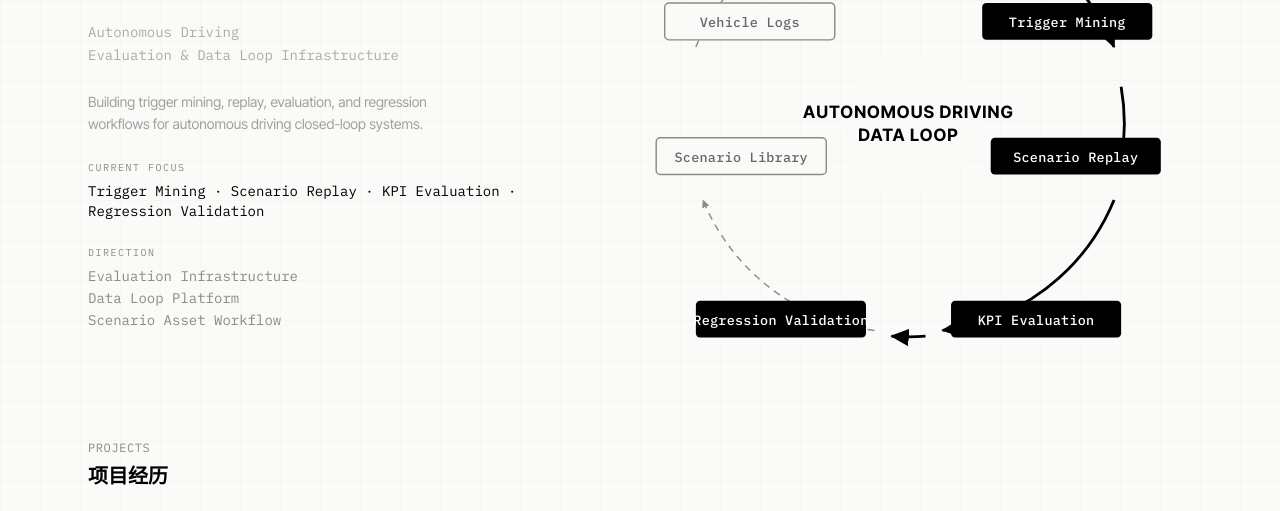
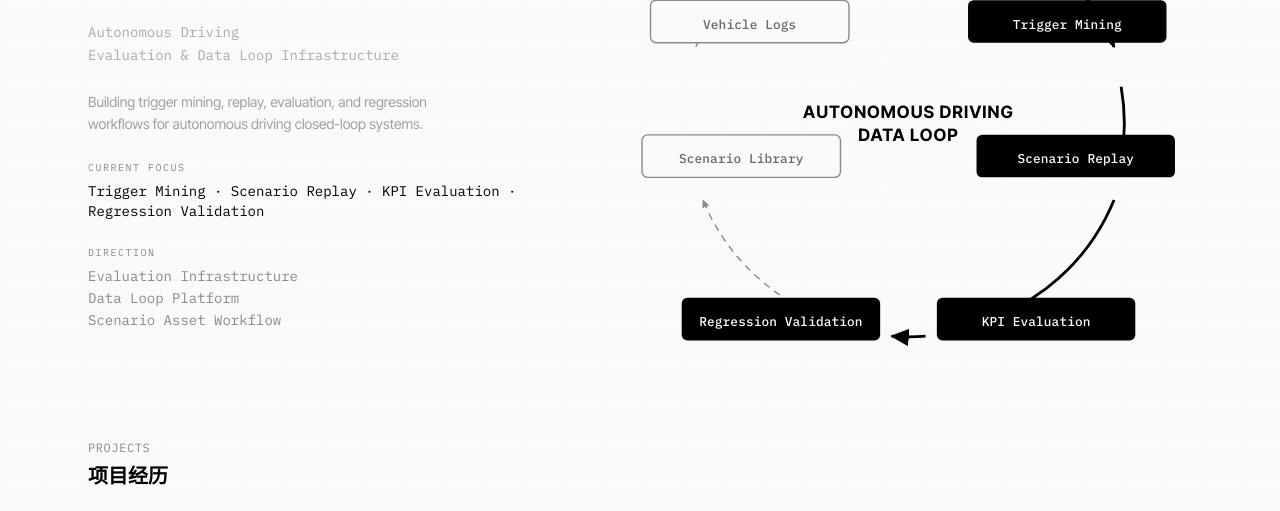
Before and after one commit to cola1917/cola1917.github.io, an Astro site in the folder website/: page / in a window 1280 px wide. Shown: the part 240-751 px from the top of the page. Built offline with nearby package versions, Linux system fonts and the light colour scheme; Astro itself is replaced by a stand-in of ours.

Commit message:
Enlarge loop nodes to 140x30, tighten mono letter-spacing

```diff
--- a/website/src/components/ClosedLoopDiagram.astro
+++ b/website/src/components/ClosedLoopDiagram.astro
@@ -18,7 +18,7 @@
       xmlns="http://www.w3.org/2000/svg"
     >
       <style>
-        .nl  { font-family: 'IBM Plex Mono', monospace; font-size: 9.5px; font-weight: 500; letter-spacing: 0.02em; }
+        .nl  { font-family: 'IBM Plex Mono', monospace; font-size: 9px; font-weight: 500; letter-spacing: 0.01em; }
         .ct  { font-family: 'Inter Tight', sans-serif; font-weight: 700; font-size: 12px; letter-spacing: 0.06em; text-transform: uppercase; }
       </style>
 
@@ -73,33 +73,33 @@
       <text x="200" y="196" text-anchor="middle" class="ct" fill="#000">Autonomous Driving</text>
       <text x="200" y="212" text-anchor="middle" class="ct" fill="#000">Data Loop</text>
 
-      <!-- ═══ Focus nodes (black, 120×26) ═══ -->
+      <!-- ═══ Focus nodes (black, 140×30) ═══ -->
 
       <!-- Trigger Mining (top-right) -->
-      <rect x="252" y="115" width="120" height="26" rx="3" fill="#000" />
-      <text x="312" y="132" text-anchor="middle" class="nl" fill="#FFF">Trigger Mining</text>
+      <rect x="242" y="113" width="140" height="30" rx="4" fill="#000" />
+      <text x="312" y="133" text-anchor="middle" class="nl" fill="#FFF">Trigger Mining</text>
 
       <!-- Scenario Replay (right) -->
-      <rect x="258" y="210" width="120" height="26" rx="3" fill="#000" />
-      <text x="318" y="227" text-anchor="middle" class="nl" fill="#FFF">Scenario Replay</text>
+      <rect x="248" y="208" width="140" height="30" rx="4" fill="#000" />
+      <text x="318" y="228" text-anchor="middle" class="nl" fill="#FFF">Scenario Replay</text>
 
       <!-- KPI Evaluation (bottom-right) -->
-      <rect x="230" y="325" width="120" height="26" rx="3" fill="#000" />
-      <text x="290" y="342" text-anchor="middle" class="nl" fill="#FFF">KPI Evaluation</text>
+      <rect x="220" y="323" width="140" height="30" rx="4" fill="#000" />
+      <text x="290" y="343" text-anchor="middle" class="nl" fill="#FFF">KPI Evaluation</text>
 
       <!-- Regression Validation (bottom-left) -->
-      <rect x="50" y="325" width="120" height="26" rx="3" fill="#000" />
-      <text x="110" y="342" text-anchor="middle" class="nl" fill="#FFF">Regression Validation</text>
+      <rect x="40" y="323" width="140" height="30" rx="4" fill="#000" />
+      <text x="110" y="343" text-anchor="middle" class="nl" fill="#FFF">Regression Validation</text>
 
-      <!-- ═══ Context nodes (white/gray, 120×26) ═══ -->
+      <!-- ═══ Context nodes (white/gray, 140×30) ═══ -->
 
       <!-- Vehicle Logs (top-left) -->
-      <rect x="28" y="115" width="120" height="26" rx="3" fill="#FAFAF8" stroke="#8A8A88" stroke-width="1" />
-      <text x="88" y="132" text-anchor="middle" class="nl" fill="#666">Vehicle Logs</text>
+      <rect x="18" y="113" width="140" height="30" rx="4" fill="#FAFAF8" stroke="#8A8A88" stroke-width="1" />
+      <text x="88" y="133" text-anchor="middle" class="nl" fill="#666">Vehicle Logs</text>
 
       <!-- Scenario Library (left) -->
-      <rect x="22" y="210" width="120" height="26" rx="3" fill="#FAFAF8" stroke="#8A8A88" stroke-width="1" />
-      <text x="82" y="227" text-anchor="middle" class="nl" fill="#666">Scenario Library</text>
+      <rect x="12" y="208" width="140" height="30" rx="4" fill="#FAFAF8" stroke="#8A8A88" stroke-width="1" />
+      <text x="82" y="228" text-anchor="middle" class="nl" fill="#666">Scenario Library</text>
 
     </svg>
   </div>
```
